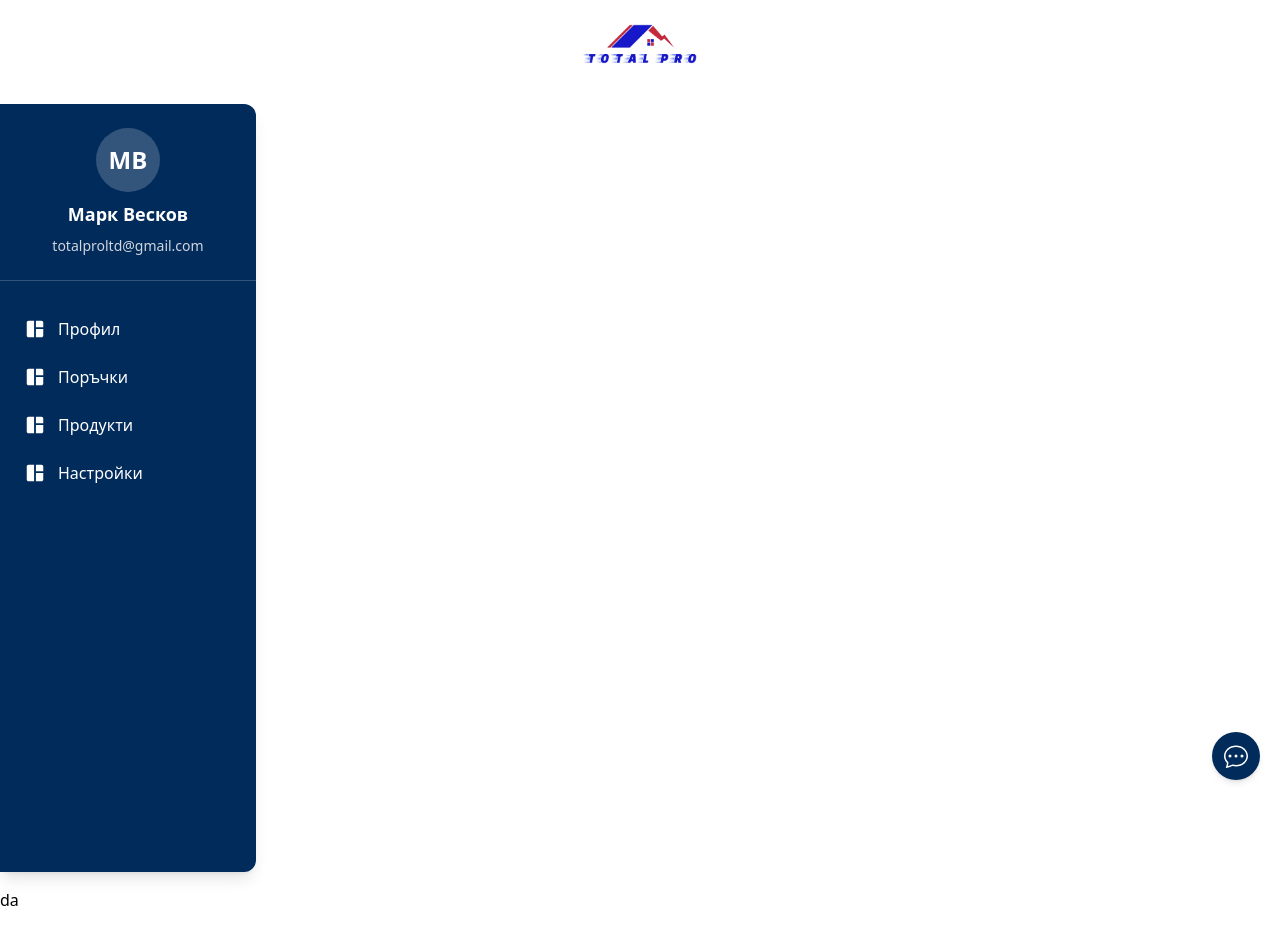
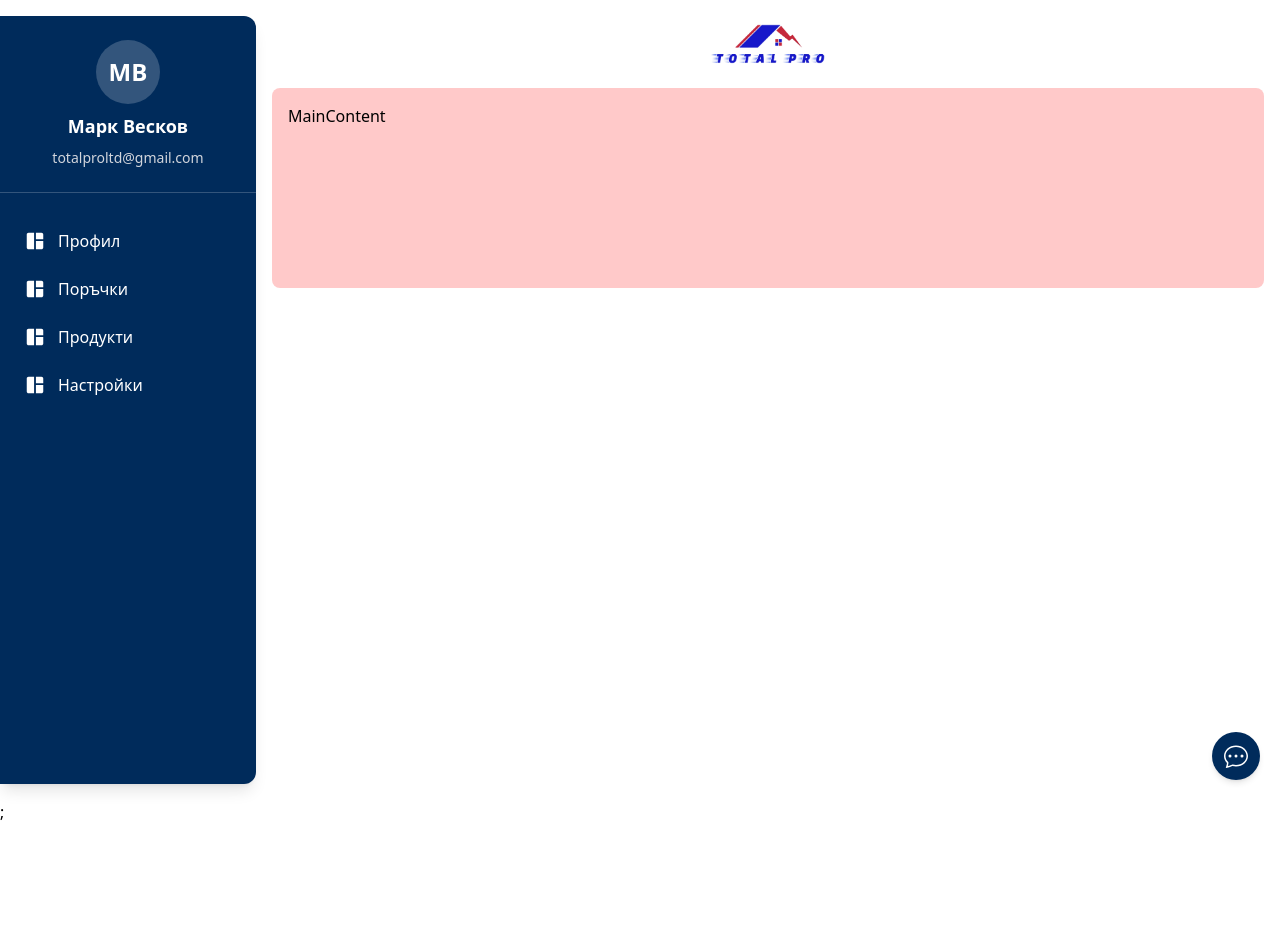
Before and after one commit to MarkVsudo/TotalPro, a React (Vite) app in the folder client/: page /dashboard in a window 1280 px wide. Shown: the top 944 px of the page. After the commit the page ends 824 px from the top, so only its background shows below. Built offline with nearby package versions, Linux system fonts and the light colour scheme.

Commit message:
Added main content section in dashboard page

```diff
--- /dev/null
+++ b/client/src/components/DashboardPageComponents/MainContent.jsx
@@ -0,0 +1,11 @@
+import React from "react";
+
+const MainContent = () => {
+  return (
+    <div className="bg-red-200 rounded-lg h-50 p-4 mx-4 mb-100">
+      MainContent
+    </div>
+  );
+};
+
+export default MainContent;
--- a/client/src/pages/AdminPages/DashboardPage.jsx
+++ b/client/src/pages/AdminPages/DashboardPage.jsx
@@ -1,12 +1,17 @@
+import MainContent from "../../components/DashboardPageComponents/MainContent";
 import Navbar from "../../components/DashboardPageComponents/Navbar";
 import Sidebar from "../../components/DashboardPageComponents/Sidebar";
 
 const DashboardPage = () => {
   return (
     <>
-      <Navbar />
-      <Sidebar />
-      <div className="h-2000">da</div>
+      <div className="flex">
+        <Sidebar />
+        <div className="flex flex-col w-screen">
+          <Navbar />
+          <MainContent />
+        </div>
+      </div>
     </>
   );
 };
```
